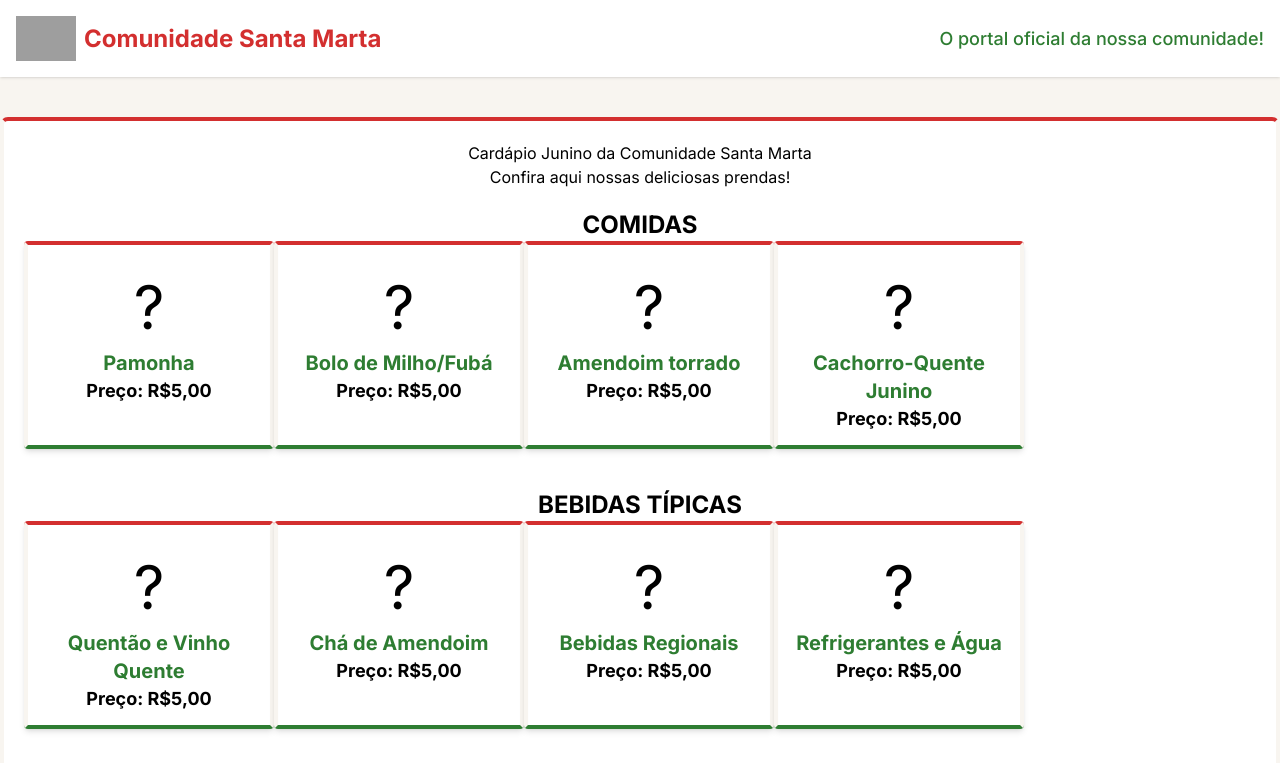
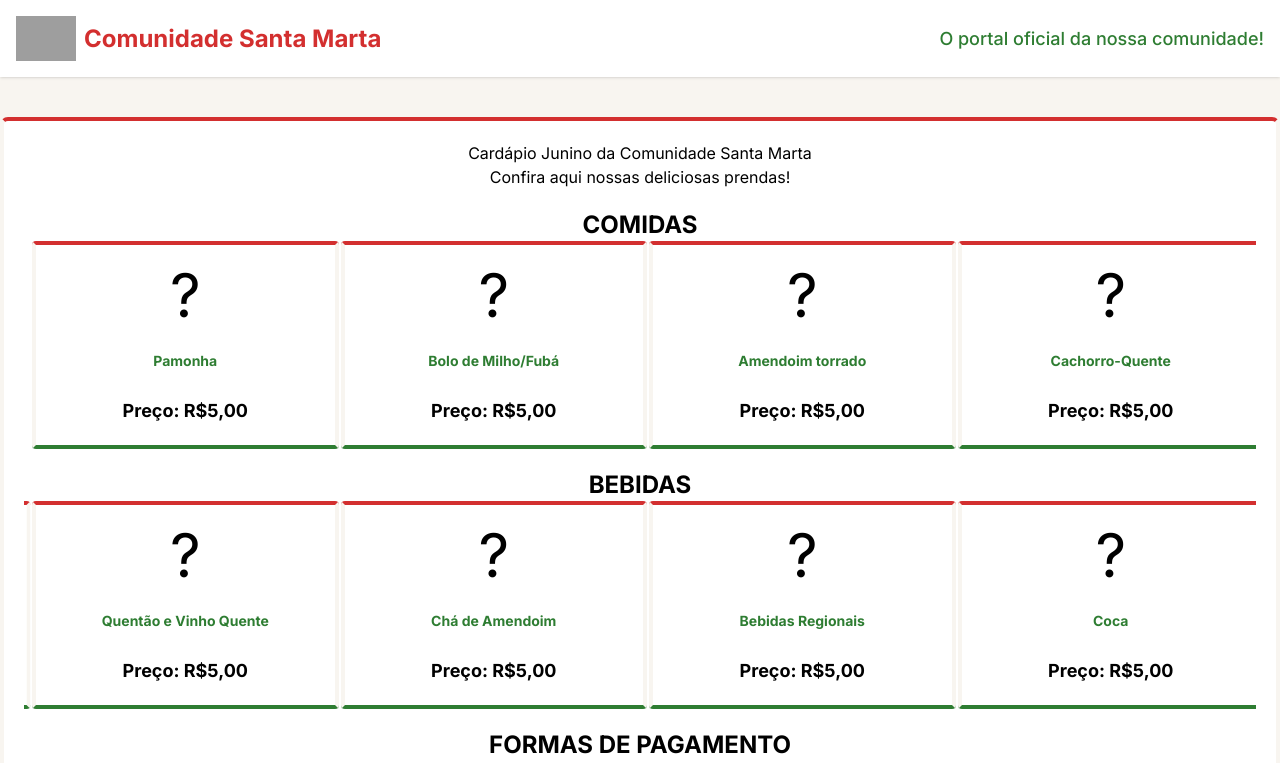
Before and after one commit to JoaoVictorCRP/cardapio-junino-santa-marta, a Next.js app: page / in a window 1280 px wide. Shown: the top 763 px of the page. Built offline with nearby package versions, Linux system fonts and the light colour scheme; grey boxes are pictures that could not be loaded.

Commit message:
feat | itens do cardapio exibidos como carrossel

```diff
--- a/app/components/Card.jsx
+++ b/app/components/Card.jsx
@@ -1,16 +1,19 @@
 export default function Card(props) {
     return (
-        <div
-            className="w-full sm:w-[300px] md:w-[280px] lg:w-[250px] border-l-smooth border-r-smooth border-t-primary border-b-secondary
-            border-4 rounded-sm text-center p-3 shadow-md"
-        >
-            <div className="flex items-center justify-center mb-3 pt-5">
+        <div className="h-full flex flex-col justify-between border-4 border-t-primary border-b-secondary border-l-smooth border-r-smooth rounded-sm text-center shadow-md px-3 py-5">
+            <div className="flex items-center justify-center mb-3">
                 {props.icon}
             </div>
-            <div className="px-1">
-                <h3 className="text-xl font-bold text-secondary">{props.title}</h3>
+
+            <div className="flex-grow flex flex-col justify-between">
+                <h3 className="text-sm font-bold text-secondary min-h-[3rem] flex items-center justify-center">
+                    {props.title}
+                </h3>
+            </div>
+
+            <div className="mt-3">
                 <h5 className="text-lg font-bold">Preço: R$5,00</h5>
             </div>
         </div>
-    )
+    );
 }
--- a/app/components/Carousel.jsx
+++ b/app/components/Carousel.jsx
@@ -0,0 +1,36 @@
+"use client"
+import { useKeenSlider } from "keen-slider/react"
+import "keen-slider/keen-slider.min.css"
+
+export default function Carousel({ children }) {
+    const [sliderRef] = useKeenSlider({
+        loop: true,
+        mode: "snap",
+        draggable: true,
+        slides: {
+            perView: 4,
+            spacing: 2,
+            breakpoints: {
+                "(min-width: 640px)": {
+                    perView: 2.2,
+                },
+                "(min-width: 768px)": {
+                    perView: 3,
+                },
+                "(min-width: 1024px)": {
+                    perView: 4,
+                },
+            },
+        },
+    })
+
+    return (
+        <div ref={sliderRef} className="keen-slider px-2">
+            {children.map((child, index) => (
+                <div className="keen-slider__slide min-w-2xl" key={index}>
+                    {child}
+                </div>
+            ))}
+        </div>
+    )
+}
--- a/app/page.js
+++ b/app/page.js
@@ -1,6 +1,7 @@
 import Header from "./components/Header";
 import Section from "./components/Section";
 import Card from "./components/Card";
+import Carousel from "@/app/components/Carousel";
 
 export default function Home() {
   return (
@@ -11,62 +12,27 @@ export default function Home() {
           <p className="text-center">Confira aqui nossas deliciosas prendas!</p>
 
           <h3 className="text-2xl font-black text-center pt-5">COMIDAS</h3>
-          <div className="flex pb-10">
-              <Card
-                  icon={<p className="text-6xl">?</p>}
-                  title="Pamonha"
-                  description="Delícias de milho verde, doces e salgadas, perfeitas para saborear a festa junina."
-              />
+          <Carousel>
+              {[
+                  <Card key={1} icon={<p className="text-6xl">?</p>} title="Pamonha"/>,
+                  <Card key={2} icon={<p className="text-6xl">?</p>} title="Bolo de Milho/Fubá"/>,
+                  <Card key={3} icon={<p className="text-6xl">?</p>} title="Amendoim torrado"/>,
+                  <Card key={4} icon={<p className="text-6xl">?</p>} title="Cachorro-Quente"/>,
+              ]}
+          </Carousel>
 
-              <Card
-                  icon={<p className="text-6xl">?</p>}
-                  title="Bolo de Milho/Fubá"
-                  description="Receitas caseiras que trazem o sabor autêntico do milho para sua mesa junina."
-              />
+          <h3 className="text-2xl font-black text-center pt-5">BEBIDAS</h3>
+          <Carousel>
+              {[
+                  <Card key={1} icon={<p className="text-6xl">?</p>} title="Quentão e Vinho Quente"/>,
+                  <Card key={2} icon={<p className="text-6xl">?</p>} title="Chá de Amendoim"/>,
+                  <Card key={3} icon={<p className="text-6xl">?</p>} title="Bebidas Regionais"/>,
+                  <Card key={4} icon={<p className="text-6xl">?</p>} title="Coca"/>,
+                  <Card key={4} icon={<p className="text-6xl">?</p>} title="Água"/>,
+              ]}
+          </Carousel>
 
-              <Card
-                  icon={<p className="text-6xl">?</p>}
-                  title="Amendoim torrado"
-                  description="Um clássico que não pode faltar, o amendoim torradinho."
-              />
-
-              <Card
-                  icon={<p className="text-6xl">?</p>}
-                  title="Cachorro-Quente Junino"
-                  description="Uma versão especial do cachorro-quente, com temperos e acompanhamentos caipiras."
-              />
-
-          </div>
-
-          <h3 className="text-2xl font-black text-center">BEBIDAS TÍPICAS</h3>
-          <div className="flex pb-10">
-              <Card
-                  icon={<p className="text-6xl">?</p>}
-                  title="Quentão e Vinho Quente"
-                  description="As bebidas que aquecem a alma e o corpo nas noites frias de São João."
-              />
-
-              <Card
-                  icon={<p className="text-6xl">?</p>}
-                  title="Chá de Amendoim"
-                  description="Uma bebida cremosa e saborosa, com o toque especial do amendoim."
-              />
-
-              <Card
-                  icon={<p className="text-6xl">?</p>}
-                  title="Bebidas Regionais"
-                  description="Descubra outras opções de bebidas tradicionais de festas juninas pelo Brasil."
-              />
-
-              <Card
-                  icon={<p className="text-6xl">?</p>}
-                  title="Refrigerantes e Água"
-                  description="Opções refrescantes para todos os gostos, para acompanhar as delícias juninas."
-              />
-
-          </div>
-
-          <h3 className="text-2xl text-center font-black">FORMAS DE PAGAMENTO</h3>
+          <h3 className="text-2xl text-center font-black pt-5">FORMAS DE PAGAMENTO</h3>
           <div className="pb-10">
             <ul>
                 <li className="text-lg font-medium">✅ Cartão de Crédito</li>
```
